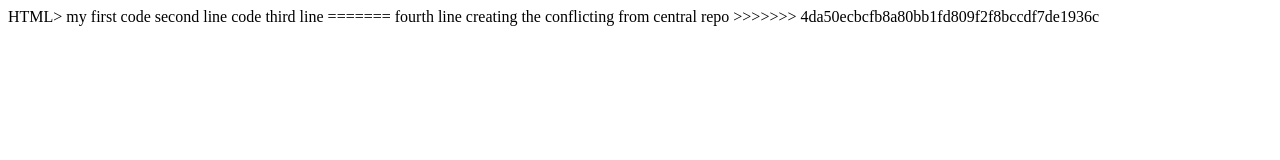
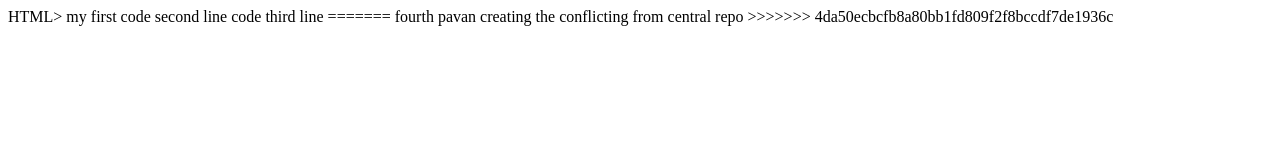
Before and after one commit to Mekamanikanta/tcs_text, a plain HTML site: page index.html in a window 1280 px wide. Drawn offline with Linux system fonts and the light colour scheme.

Commit message:
Update index.html

```diff
--- a/index.html
+++ b/index.html
@@ -5,7 +5,7 @@ third line
 <EAD
 line add in local repo<HTML>
 =======
-fourth line
+fourth pavan
   creating the conflicting from central repo
 </HTML>
 >>>>>>> 4da50ecbcfb8a80bb1fd809f2f8bccdf7de1936c
```
